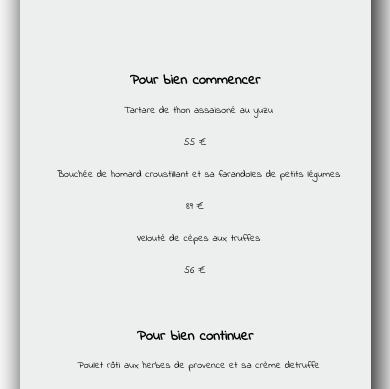
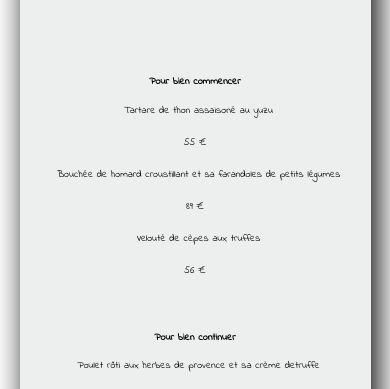
Before and after one commit to andygarcia06/OhmyFood_Andy, a plain HTML site: page menu3.html in a window 390 px wide. Shown: the part 298-687 px from the top of the page. Drawn offline with Linux system fonts and the light colour scheme.

Commit message:
modifications size title menu3

```diff
--- a/css/menu3.css
+++ b/css/menu3.css
@@ -119,6 +119,10 @@ a.bottom:hover:before {
 a {
 	text-decoration:none;
 
+}
+
+h3 a {
+	font-size:130%;
 }
 
 
@@ -556,6 +560,10 @@ footer p:hover {
     width : 100px;
     border-top : 2.5px solid #000;
    }
+
+	   h3 a {
+	font-size:110%;
+}
 }
 
 @media only screen and (max-width: 700px){
@@ -594,6 +602,10 @@ footer p:hover {
     #contact {
 	font-size:18px;
 
+}
+
+	    h3 a {
+	font-size:70%;
 }
 
 }
```
